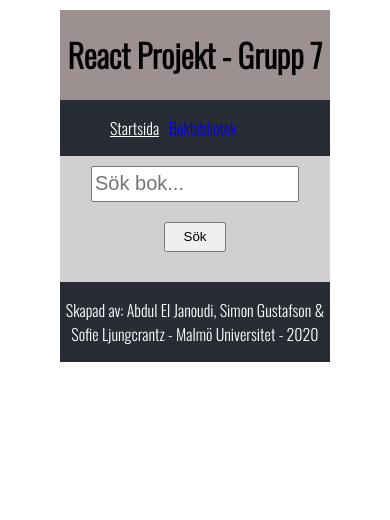
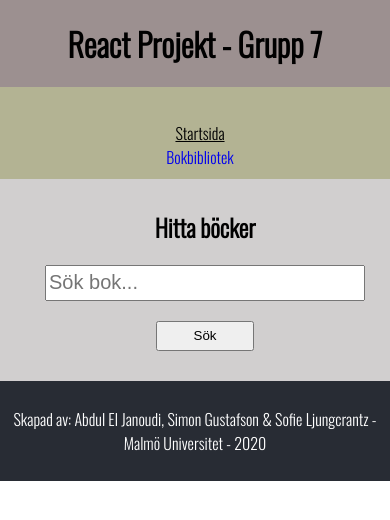
Before and after one commit to AbdulElJanoudi/bookprojectg7, a React (Create React App) app: page / in a window 390 px wide. Shown: the top 520 px of the page. Built offline with nearby package versions, Linux system fonts and the light colour scheme.

Commit message:
Fixa responsiv CSS, samt andra mindre CSS förändringar

```diff
--- a/src/App.css
+++ b/src/App.css
@@ -6,8 +6,6 @@ body {
 
 .App {
     text-align: center;
-    margin: 0 50px;
-    padding: 10px;
     display: grid;
     grid-template-columns: 200px auto;
     grid-template-rows: auto;
@@ -37,6 +35,23 @@ nav>ul {
     list-style-type: none;
     display: flex;
     width: 100%;
+}
+
+#bookButton>a {
+    color: black;
+    padding: 20px;
+    margin: 5px;
+    text-decoration: none;
+}
+
+#bookButton {
+    background-color: orange;
+    margin: 5px;
+    padding: 5px;
+}
+
+#bookButton:hover {
+    cursor: pointer;
 }
 
 nav>ul>a>li {
@@ -88,3 +103,78 @@ footer {
 #book_container {
     width: 200px;
 }
+
+@media screen and (max-width: 900px) {
+    main {
+        border-left: none;
+        width: 100%;
+    }
+    .App {
+        margin: 0;
+        padding: 0;
+        min-height: 100vh;
+        grid-template-rows: 150px 100px auto;
+        grid-template-areas: "header main" "nav main" "footer main";
+    }
+    nav>ul {
+        display: inline;
+    }
+    nav>ul>li>a {
+        color: black;
+    }
+    .nav-active-style {
+        color: black;
+    }
+    nav {
+        background-color: rgb(179, 179, 147);
+        width: 100%;
+    }
+    nav>div {
+        width: 50%;
+        margin-left: 15px;
+    }
+    #wrapper {
+        max-width: 500px;
+    }
+}
+
+@media screen and (max-width: 600px) {
+    .App {
+        display: block;
+    }
+    header>div>h1 {
+        padding: 20px;
+        margin-top: 0;
+        margin-bottom: 0;
+    }
+    nav {
+        display: block;
+        text-align: center;
+        padding: 5px;
+        padding-left: 0;
+    }
+    nav>div {
+        margin: 0;
+        width: 100%;
+    }
+    nav>ul>li {
+        display: inline;
+    }
+    nav>ul>li>a {
+        margin-left: 0px;
+    }
+    nav>ul {
+        display: inline;
+    }
+    main {
+        border-left: none;
+    }
+    .App {
+        margin: 0;
+        padding: 0;
+        min-height: 100vh;
+    }
+    footer {
+        padding: 10px;
+    }
+}
--- a/src/App.js
+++ b/src/App.js
@@ -26,10 +26,11 @@ class App extends Component {
 
 
 
-          <main>
-            <Form getBook={this.getBook} />
-            <Books books={this.state.books} />
-          </main>
+      <div>
+        <h2> Hitta böcker</h2>
+        <Form getBook={this.getBook} />
+        <Books books={this.state.books} />
+      </div>
 
 
     );
--- a/src/components/Book.js
+++ b/src/components/Book.js
@@ -12,7 +12,7 @@ class Book extends React.Component {
 
 
         const respond = await request.json();
-    this.setState ({ activeBook: respond.items[0]});
+        this.setState({ activeBook: respond.items[0] });
         console.log(this.state.activeBook)
 
     }
@@ -23,7 +23,8 @@ class Book extends React.Component {
             <div className="container">
                 <div className="active-book">
                     <img src={book.volumeInfo?.imageLinks.thumbnail} alt="A book cover" />
-                Publisher: <span>{book.volumeInfo?.authors}</span>
+                    <br />
+                Utgivare: <span>{book.volumeInfo?.authors}</span>
                     <p>Länk: <span><a href={book.volumeInfo?.infoLink}>{book.volumeInfo?.title}</a></span> </p>
 
                 </div>
--- a/src/components/Home.js
+++ b/src/components/Home.js
@@ -2,8 +2,6 @@ import React from 'react'
 
 export default function Home() {
     return (
-        <div>
-            <h2> Startsida</h2>
-        </div>
+    <div></div>
     )
 }
--- a/src/components/Router.js
+++ b/src/components/Router.js
@@ -5,7 +5,7 @@ import Nav from "./Nav"
 import Footer from "./Footer"
 
 import App from "../App";
-import Book  from "./Book";
+import Book from "./Book";
 import BookLib from "./BookLib"
 
 const Router = () => (
@@ -18,11 +18,13 @@ const Router = () => (
       <nav>
         <Nav />
       </nav>
+      <main>
         <Switch>
-            <Route path ="/" component = {App} exact />
-            <Route path ="/book/:id" component = {Book} />
+          <Route path="/" component={App} exact />
+          <Route path="/book/:id" component={Book} />
           <Route path="/booklib" exact component={BookLib} />
         </Switch>
+      </main>
       <footer>
         <Footer />
       </footer>
```
Lines whose indentation alone changed are shown as unchanged.
